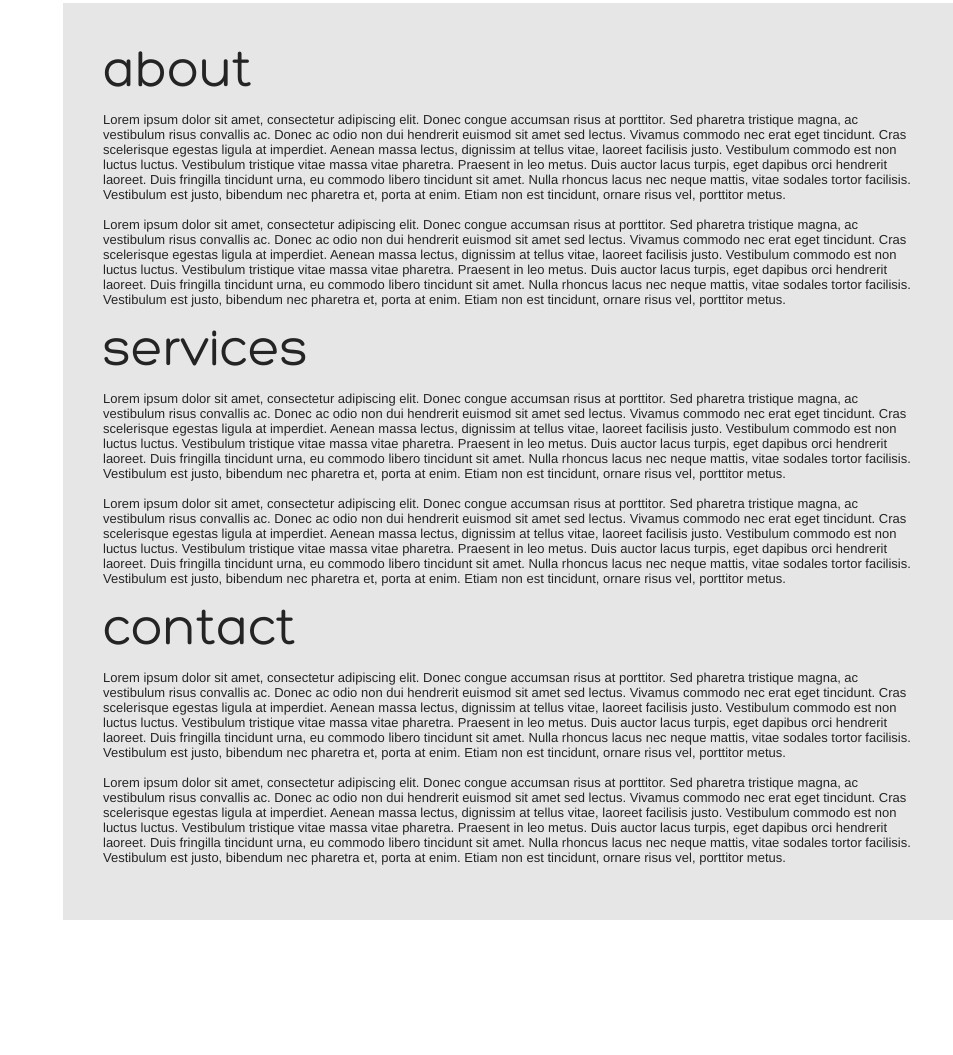
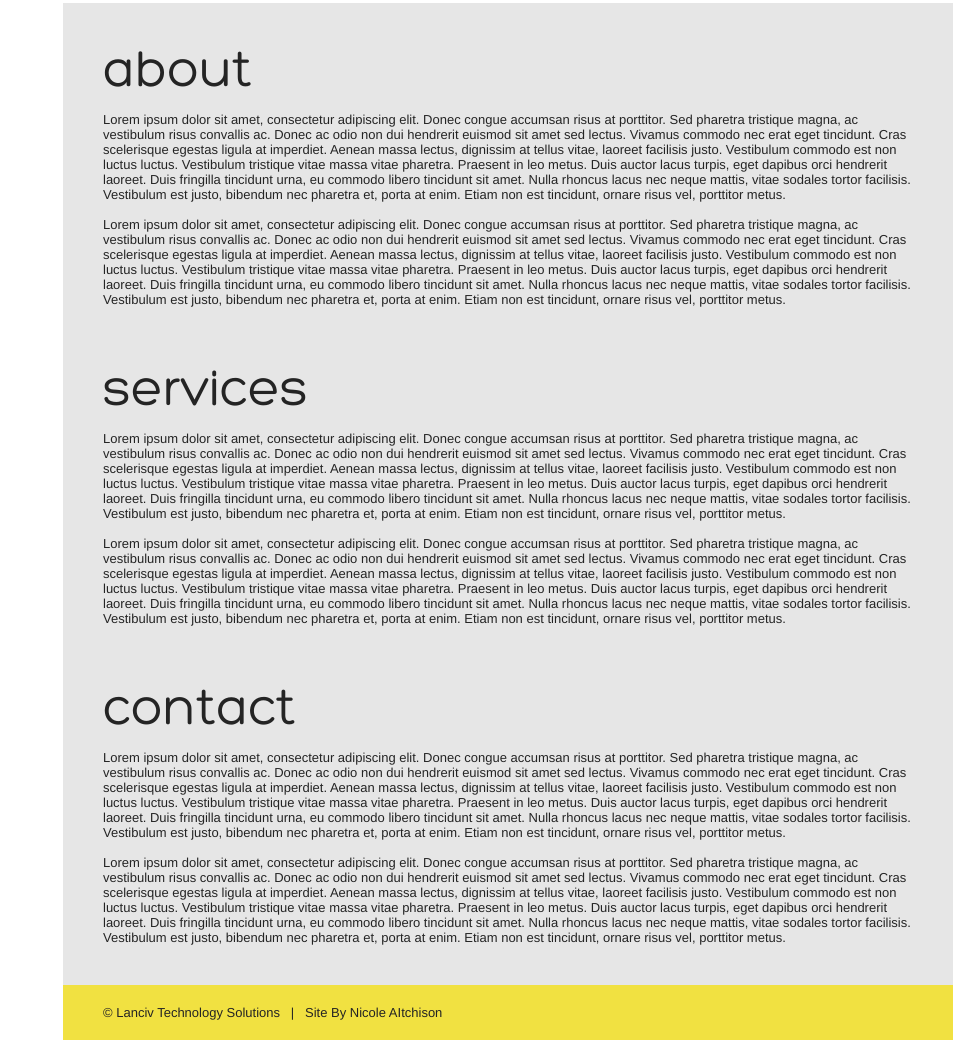
Before and after one commit to nlaitchison/lanciv, a plain HTML site: page siteTwo/index.html in a window 1280 px wide. Shown: the part 997-2052 px from the top of the page, without its empty margins (327-1280 px from the left). Before the commit the page ends 1917 px from the top, so only its background shows below. Drawn offline with Linux system fonts and the light colour scheme.

Commit message:
added footer and fixed margin and padding for h3 and p

```diff
--- a/siteTwo/css/main.css
+++ b/siteTwo/css/main.css
@@ -70,16 +70,19 @@ body {
 	max-width: 100%;
 	margin-left: 390px;
 	background-color: #e6e6e6;
-	padding: 40px;
+	/*padding: 40px;*/
 
 }
 
 h3{
 	font: 52px heroregular, Helvetica, Arial, sans-serif;
+	padding: 40px 40px 0 40px;
 }
 
 p{
 	margin: 15px 0;
+	padding: 0 40px;
+
 }
 
 
@@ -141,8 +144,9 @@ nav a {
 ---------------------------------------------------------------------------------------------------*/
 
 footer {
-	background: #1a1a1a;
-	padding: 40px 0;
+	background: #f1e141;
+	padding: 0;
+	margin-top: 40px;
 }
 
 footer ul li{
@@ -162,8 +166,7 @@ footer li a:hover{
  }
 
 footer p{
-	clear: both;
-	color: #eeeeee;
+	padding: 20px 40px;
 }
 
 /* ---------------------------------------------------------------------------------------------------
--- a/siteTwo/index.html
+++ b/siteTwo/index.html
@@ -43,6 +43,9 @@
 				<p>Lorem ipsum dolor sit amet, consectetur adipiscing elit. Donec congue accumsan risus at porttitor. Sed pharetra tristique magna, ac vestibulum risus convallis ac. Donec ac odio non dui hendrerit euismod sit amet sed lectus. Vivamus commodo nec erat eget tincidunt. Cras scelerisque egestas ligula at imperdiet. Aenean massa lectus, dignissim at tellus vitae, laoreet facilisis justo. Vestibulum commodo est non luctus luctus. Vestibulum tristique vitae massa vitae pharetra. Praesent in leo metus. Duis auctor lacus turpis, eget dapibus orci hendrerit laoreet. Duis fringilla tincidunt urna, eu commodo libero tincidunt sit amet. Nulla rhoncus lacus nec neque mattis, vitae sodales tortor facilisis. Vestibulum est justo, bibendum nec pharetra et, porta at enim. Etiam non est tincidunt, ornare risus vel, porttitor metus. </p>
 				<p>Lorem ipsum dolor sit amet, consectetur adipiscing elit. Donec congue accumsan risus at porttitor. Sed pharetra tristique magna, ac vestibulum risus convallis ac. Donec ac odio non dui hendrerit euismod sit amet sed lectus. Vivamus commodo nec erat eget tincidunt. Cras scelerisque egestas ligula at imperdiet. Aenean massa lectus, dignissim at tellus vitae, laoreet facilisis justo. Vestibulum commodo est non luctus luctus. Vestibulum tristique vitae massa vitae pharetra. Praesent in leo metus. Duis auctor lacus turpis, eget dapibus orci hendrerit laoreet. Duis fringilla tincidunt urna, eu commodo libero tincidunt sit amet. Nulla rhoncus lacus nec neque mattis, vitae sodales tortor facilisis. Vestibulum est justo, bibendum nec pharetra et, porta at enim. Etiam non est tincidunt, ornare risus vel, porttitor metus. </p>
 
+				<footer>
+					<p> &copy; Lanciv Technology Solutions &nbsp; | &nbsp; Site By Nicole AItchison </p>
+				</footer>
 				</div> <!-- end content -->
 			</div> <!-- end conten_wrapper -->
 
```
